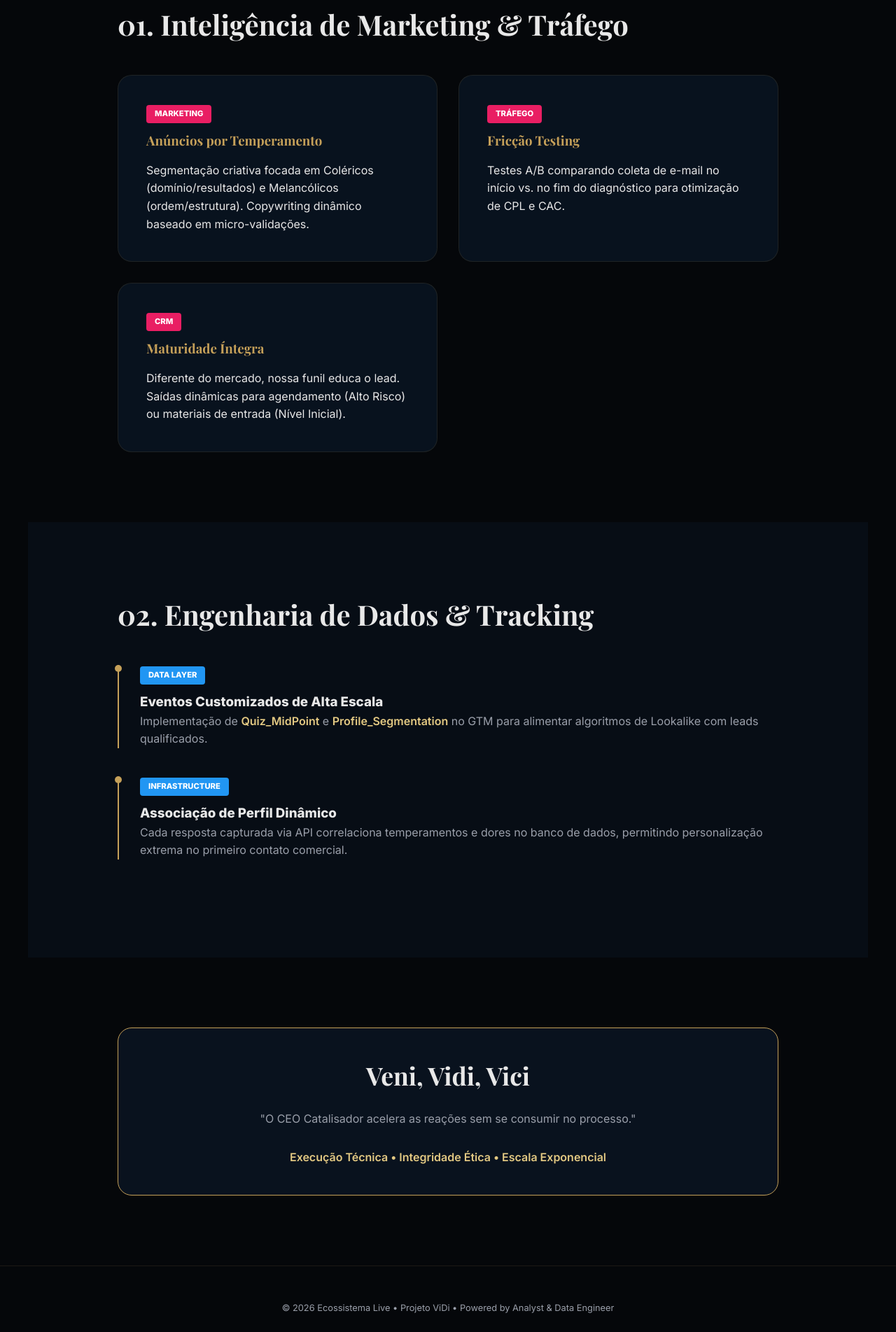
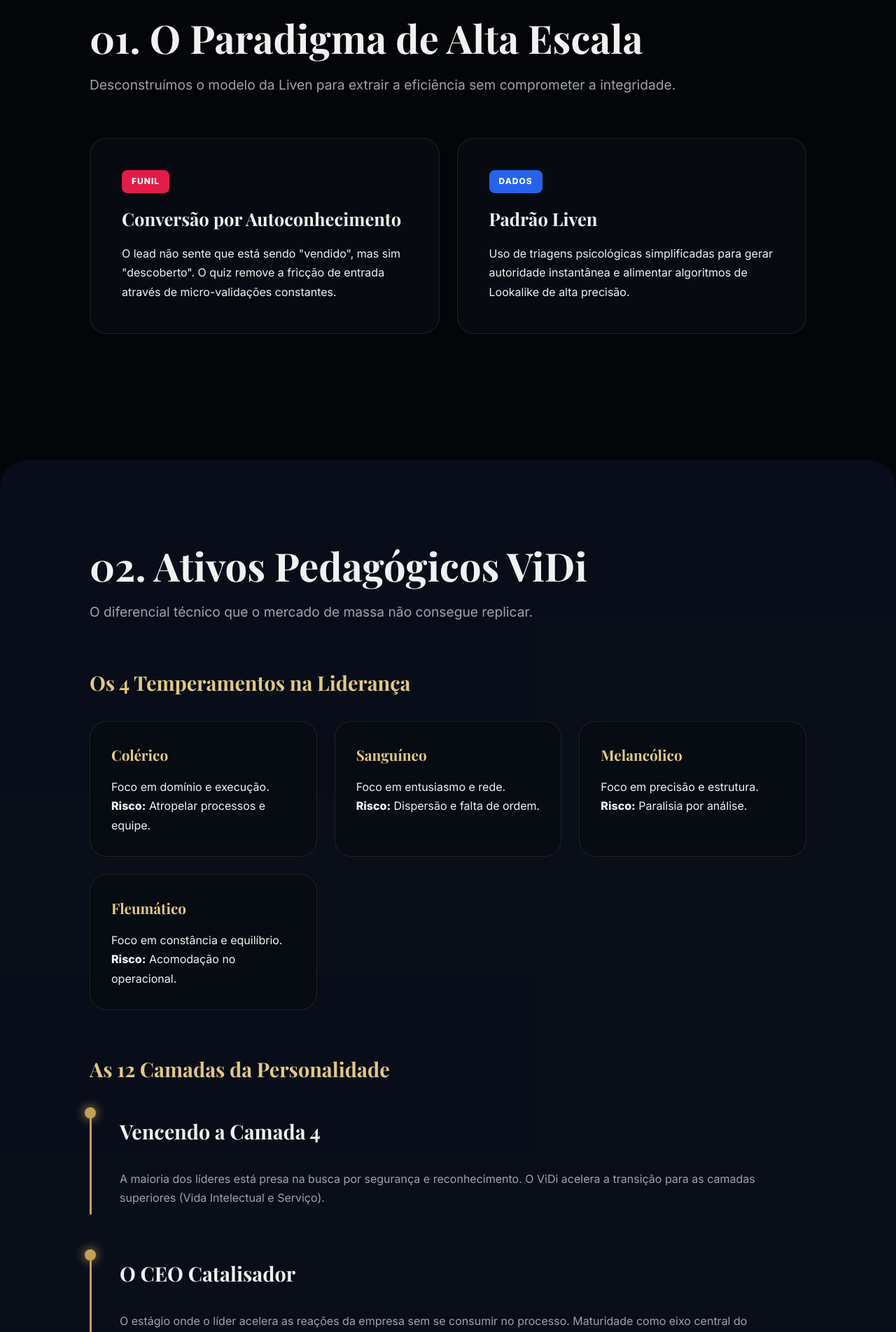
Before and after one commit to EcossistemaLive/vidi-blueprint, a plain HTML site: page index.html in a window 1280 px wide. Shown: the part 897-2800 px from the top of the page at 70% size. Drawn offline with nearby package versions, Linux system fonts and the light colour scheme; a web font is replaced by a local one.

Commit message:
feat: expanded presentation with temperaments, 12 layers and growth strategy

```diff
--- a/index.html
+++ b/index.html
@@ -16,71 +16,121 @@
         <div class="animate">
             <p class="gold-text" style="letter-spacing: 5px; text-transform: uppercase; font-size: 0.8rem;">Ecossistema
                 Live — Mentoria de Elite</p>
-            <h1>ViDi Blueprint v2</h1>
+            <h1>ViDi Blueprint</h1>
             <p style="max-width: 600px; margin: 0 auto; color: var(--text-secondary);">
-                A ciência da aceleração aplicada à mentoria de líderes e CEOs. Guia técnico de execução para Marketing e
-                Dados.
+                A ciência da aceleração aplicada à mentoria de líderes e CEOs. <br>
+                <span style="font-style: italic; opacity: 0.8;">"Veni, Vidi, Vici — Vim, Vi, Venci"</span>
             </p>
         </div>
     </section>
 
+    <!-- SECTION 01: REVERSE ANALYSIS -->
     <section class="section">
-        <h2 style="font-family: 'Playfair Display', serif; font-size: 2.5rem; margin-bottom: 40px;">01. Inteligência de
-            Marketing & Tráfego</h2>
+        <h2 class="title-serif">01. O Paradigma de Alta Escala</h2>
+        <p class="subtitle">Desconstruímos o modelo da Liven para extrair a eficiência sem comprometer a integridade.
+        </p>
         <div class="card-grid">
             <div class="card animate">
-                <span class="badge badge-marketing">Marketing</span>
-                <h3>Anúncios por Temperamento</h3>
-                <p>Segmentação criativa focada em Coléricos (domínio/resultados) e Melancólicos (ordem/estrutura).
-                    Copywriting dinâmico baseado em micro-validações.</p>
+                <span class="badge badge-marketing">Funil</span>
+                <h3>Conversão por Autoconhecimento</h3>
+                <p>O lead não sente que está sendo "vendido", mas sim "descoberto". O quiz remove a fricção de entrada
+                    através de micro-validações constantes.</p>
             </div>
             <div class="card animate">
-                <span class="badge badge-marketing">Tráfego</span>
-                <h3>Fricção Testing</h3>
-                <p>Testes A/B comparando coleta de e-mail no início vs. no fim do diagnóstico para otimização de CPL e
-                    CAC.</p>
-            </div>
-            <div class="card animate">
-                <span class="badge badge-marketing">CRM</span>
-                <h3>Maturidade Íntegra</h3>
-                <p>Diferente do mercado, nossa funil educa o lead. Saídas dinâmicas para agendamento (Alto Risco) ou
-                    materiais de entrada (Nível Inicial).</p>
+                <span class="badge badge-engineering">Dados</span>
+                <h3>Padrão Liven</h3>
+                <p>Uso de triagens psicológicas simplificadas para gerar autoridade instantânea e alimentar algoritmos
+                    de Lookalike de alta precisão.</p>
             </div>
         </div>
     </section>
 
-    <section class="section" style="background: rgba(15, 28, 46, 0.3);">
-        <h2 style="font-family: 'Playfair Display', serif; font-size: 2.5rem; margin-bottom: 40px;">02. Engenharia de
-            Dados & Tracking</h2>
-        <div class="blueprint-step animate">
-            <span class="badge badge-engineering">Data Layer</span>
-            <h3>Eventos Customizados de Alta Escala</h3>
-            <p style="color: var(--text-secondary);">Implementação de <span class="gold-text">Quiz_MidPoint</span> e
-                <span class="gold-text">Profile_Segmentation</span> no GTM para alimentar algoritmos de Lookalike com
-                leads qualificados.</p>
+    <!-- SECTION 02: THE PEDAGOGICAL ASSETS -->
+    <section class="section grey-bg">
+        <h2 class="title-serif">02. Ativos Pedagógicos ViDi</h2>
+        <p class="subtitle">O diferencial técnico que o mercado de massa não consegue replicar.</p>
+
+        <div class="sub-section">
+            <h3 class="gold-text">Os 4 Temperamentos na Liderança</h3>
+            <div class="card-grid">
+                <div class="card mini animate">
+                    <h4>Colérico</h4>
+                    <p>Foco em domínio e execução. <br><strong>Risco:</strong> Atropelar processos e equipe.</p>
+                </div>
+                <div class="card mini animate">
+                    <h4>Sanguíneo</h4>
+                    <p>Foco em entusiasmo e rede. <br><strong>Risco:</strong> Dispersão e falta de ordem.</p>
+                </div>
+                <div class="card mini animate">
+                    <h4>Melancólico</h4>
+                    <p>Foco em precisão e estrutura. <br><strong>Risco:</strong> Paralisia por análise.</p>
+                </div>
+                <div class="card mini animate">
+                    <h4>Fleumático</h4>
+                    <p>Foco em constância e equilíbrio. <br><strong>Risco:</strong> Acomodação no operacional.</p>
+                </div>
+            </div>
         </div>
-        <div class="blueprint-step animate">
-            <span class="badge badge-engineering">Infrastructure</span>
-            <h3>Associação de Perfil Dinâmico</h3>
-            <p style="color: var(--text-secondary);">Cada resposta capturada via API correlaciona temperamentos e dores
-                no banco de dados, permitindo personalização extrema no primeiro contato comercial.</p>
+
+        <div class="sub-section" style="margin-top: 60px;">
+            <h3 class="gold-text">As 12 Camadas da Personalidade</h3>
+            <div class="blueprint-step animate">
+                <h3>Vencendo a Camada 4</h3>
+                <p style="color: var(--text-secondary);">A maioria dos líderes está presa na busca por segurança e
+                    reconhecimento. O ViDi acelera a transição para as camadas superiores (Vida Intelectual e Serviço).
+                </p>
+            </div>
+            <div class="blueprint-step animate">
+                <h3>O CEO Catalisador</h3>
+                <p style="color: var(--text-secondary);">O estágio onde o líder acelera as reações da empresa sem se
+                    consumir no processo. Maturidade como eixo central do faturamento.</p>
+            </div>
         </div>
     </section>
 
+    <!-- SECTION 03: EXECUTION ROADMAP -->
     <section class="section">
-        <div class="card" style="text-align: center; border: 1px solid var(--accent-gold);">
-            <h2 style="font-family: 'Playfair Display', serif; font-size: 2.22rem; margin-bottom: 20px;">Veni, Vidi,
-                Vici</h2>
-            <p style="color: var(--text-secondary); margin-bottom: 30px;">
-                "O CEO Catalisador acelera as reações sem se consumir no processo."
-            </p>
-            <p class="gold-text">Execução Técnica &bull; Integridade Ética &bull; Escala Exponencial</p>
+        <h2 class="title-serif">03. Roadmap de Execução</h2>
+
+        <div class="roadmap-grid">
+            <div class="roadmap-item animate">
+                <div class="roadmap-header">
+                    <span class="badge badge-marketing">Marketing</span>
+                    <h3>Ângulos de Atração</h3>
+                </div>
+                <ul>
+                    <li><strong>Hook:</strong> "Por que sua empresa para quando você viaja?"</li>
+                    <li><strong>Hook:</strong> "O Diagnóstico do Ponto Cego da Gestão."</li>
+                    <li><strong>CTA:</strong> Discover seu Score de Maturidade Executiva.</li>
+                </ul>
+            </div>
+
+            <div class="roadmap-item animate">
+                <div class="roadmap-header">
+                    <span class="badge badge-engineering">Tráfego</span>
+                    <h3>Growth & Escala</h3>
+                </div>
+                <ul>
+                    <li>Lookalike baseado em 50% de conclusão do quiz.</li>
+                    <li>Retargeting dinâmico por Temperamento detectado.</li>
+                    <li>Friction Test: E-mail no topo vs. E-mail no fundo.</li>
+                </ul>
+            </div>
         </div>
     </section>
 
-    <footer
-        style="padding: 50px; text-align: center; border-top: 1px solid var(--border-subtle); font-size: 0.8rem; color: var(--text-secondary);">
-        &copy; 2026 Ecossistema Live &bull; Projeto ViDi &bull; Powered by Analyst & Data Engineer
+    <!-- SECTION 04: CLOSING -->
+    <section class="section" style="text-align: center;">
+        <div class="final-card animate">
+            <h2 class="title-serif gold-text">A Ciência da Aceleração</h2>
+            <p style="margin-bottom: 30px; font-size: 1.2rem;">Não é sobre awareness. É sobre <span
+                    style="text-decoration: underline;">Maturidade</span>.</p>
+            <p class="gold-text" style="font-weight: 800; letter-spacing: 2px;">VI-DI</p>
+        </div>
+    </section>
+
+    <footer>
+        &copy; 2026 Ecossistema Live &bull; Projeto ViDi &bull; Analyst & Data-Engineer Persona Core
     </footer>
 
     <script>
--- a/style.css
+++ b/style.css
@@ -1,15 +1,14 @@
 :root {
-    --bg-deep: #05070a;
-    --bg-card: rgba(10, 20, 35, 0.85);
+    --bg-deep: #030508;
+    --bg-card: rgba(8, 12, 18, 0.95);
+    --bg-grey: rgba(15, 23, 42, 0.5);
     --accent-gold: #c5a059;
-    --accent-gold-dim: rgba(197, 160, 89, 0.15);
+    --accent-gold-bright: #e2c882;
     --accent-blue: #0f1c2e;
-    --text-main: #e8e8e8;
-    --text-secondary: #9a9faa;
-    --text-gold: #e2c882;
-    --border-subtle: rgba(197, 160, 89, 0.12);
-    --border-gold: rgba(197, 160, 89, 0.35);
-    --ease: cubic-bezier(0.4, 0, 0.2, 1);
+    --text-main: #f1f1f1;
+    --text-secondary: #a1a1aa;
+    --border-subtle: rgba(197, 160, 89, 0.15);
+    --ease: cubic-bezier(0.16, 1, 0.3, 1);
 }
 
 *,
@@ -24,7 +23,7 @@ body {
     background-color: var(--bg-deep);
     color: var(--text-main);
     font-family: 'Inter', sans-serif;
-    line-height: 1.6;
+    line-height: 1.7;
     overflow-x: hidden;
 }
 
@@ -36,96 +35,176 @@ body {
     align-items: center;
     text-align: center;
     background: radial-gradient(circle at center, var(--accent-blue) 0%, var(--bg-deep) 100%);
+    padding: 0 5%;
 }
 
 .hero h1 {
     font-family: 'Playfair Display', serif;
-    font-size: clamp(3rem, 8vw, 6rem);
-    background: linear-gradient(135deg, #fff 0%, var(--accent-gold) 100%);
+    font-size: clamp(3.5rem, 10vw, 7rem);
+    background: linear-gradient(135deg, #fff 30%, var(--accent-gold) 100%);
     -webkit-background-clip: text;
     -webkit-text-fill-color: transparent;
-    margin-bottom: 20px;
+    margin-bottom: 25px;
+    font-weight: 900;
 }
 
 .section {
-    padding: 100px 10%;
-    max-width: 1200px;
+    padding: 120px 10%;
+    max-width: 1300px;
     margin: 0 auto;
+}
+
+.grey-bg {
+    background: var(--bg-grey);
+    border-radius: 40px;
+    margin: 60px auto;
+}
+
+.title-serif {
+    font-family: 'Playfair Display', serif;
+    font-size: clamp(2.5rem, 5vw, 3.5rem);
+    margin-bottom: 20px;
+    line-height: 1.1;
+}
+
+.subtitle {
+    font-size: 1.2rem;
+    color: var(--text-secondary);
+    margin-bottom: 60px;
+}
+
+.sub-section h3 {
+    margin-bottom: 30px;
+    font-size: 1.8rem;
+    font-family: 'Playfair Display', serif;
 }
 
 .card-grid {
     display: grid;
-    grid-template-columns: repeat(auto-fit, minmax(300px, 1fr));
-    gap: 30px;
-    margin-top: 40px;
+    grid-template-columns: repeat(auto-fit, minmax(280px, 1fr));
+    gap: 25px;
 }
 
 .card {
     background: var(--bg-card);
     border: 1px solid var(--border-subtle);
-    padding: 40px;
-    border-radius: 20px;
-    transition: all 0.4s var(--ease);
+    padding: 45px;
+    border-radius: 24px;
+    transition: transform 0.6s var(--ease), border-color 0.4s;
+}
+
+.card.mini {
+    padding: 30px;
 }
 
 .card:hover {
+    transform: translateY(-12px);
     border-color: var(--accent-gold);
-    transform: translateY(-10px);
 }
 
-.card h3 {
+.card h3,
+.card h4 {
     font-family: 'Playfair Display', serif;
-    color: var(--accent-gold);
+    font-size: 1.6rem;
     margin-bottom: 15px;
 }
 
+.card h4 {
+    color: var(--accent-gold-bright);
+    font-size: 1.3rem;
+}
+
 .gold-text {
-    color: var(--text-gold);
+    color: var(--accent-gold-bright);
     font-weight: 600;
 }
 
+.badge {
+    display: inline-block;
+    padding: 6px 14px;
+    border-radius: 8px;
+    font-size: 0.75rem;
+    font-weight: 800;
+    text-transform: uppercase;
+    margin-bottom: 15px;
+    letter-spacing: 1px;
+}
+
+.badge-marketing {
+    background: #e11d48;
+    color: #fff;
+}
+
+.badge-engineering {
+    background: #2563eb;
+    color: #fff;
+}
+
 .blueprint-step {
-    border-left: 2px solid var(--accent-gold);
-    padding-left: 30px;
-    margin-bottom: 40px;
+    border-left: 3px solid var(--accent-gold);
+    padding: 10px 0 10px 40px;
+    margin-bottom: 50px;
     position: relative;
 }
 
 .blueprint-step::before {
     content: '';
     position: absolute;
-    left: -6px;
+    left: -10px;
     top: 0;
-    width: 10px;
-    height: 10px;
+    width: 16px;
+    height: 16px;
     background: var(--accent-gold);
     border-radius: 50%;
+    box-shadow: 0 0 15px var(--accent-gold);
 }
 
-.badge {
-    display: inline-block;
-    padding: 4px 12px;
-    border-radius: 4px;
-    font-size: 0.7rem;
-    font-weight: bold;
-    text-transform: uppercase;
-    margin-bottom: 10px;
+.roadmap-grid {
+    display: grid;
+    grid-template-columns: repeat(auto-fit, minmax(400px, 1fr));
+    gap: 40px;
 }
 
-.badge-marketing {
-    background: #e91e63;
-    color: #fff;
+.roadmap-item {
+    background: rgba(255, 255, 255, 0.02);
+    padding: 40px;
+    border-radius: 30px;
 }
 
-.badge-engineering {
-    background: #2196f3;
-    color: #fff;
+.roadmap-header {
+    margin-bottom: 25px;
+}
+
+.roadmap-item ul {
+    list-style: none;
+}
+
+.roadmap-item li {
+    padding: 12px 0;
+    border-bottom: 1px solid rgba(255, 255, 255, 0.05);
+    color: var(--text-secondary);
+}
+
+.final-card {
+    padding: 80px 40px;
+    background: linear-gradient(to bottom, var(--bg-card), transparent);
+    border: 1px solid var(--border-subtle);
+    border-radius: 40px;
+}
+
+footer {
+    padding: 60px;
+    text-align: center;
+    border-top: 1px solid rgba(255, 255, 255, 0.05);
+    font-size: 0.85rem;
+    color: var(--text-secondary);
+    letter-spacing: 1px;
 }
 
 @keyframes fadeInUp {
     from {
         opacity: 0;
-        transform: translateY(30px);
+        transform: translateY(40px);
     }
 
     to {
@@ -139,5 +218,15 @@ body {
 }
 
 .animate.visible {
-    animation: fadeInUp 0.8s var(--ease) forwards;
+    animation: fadeInUp 1s var(--ease) forwards;
 }
+
+@media (max-width: 768px) {
+    .section {
+        padding: 80px 5%;
+    }
+
+    .roadmap-grid {
+        grid-template-columns: 1fr;
+    }
+}
```
